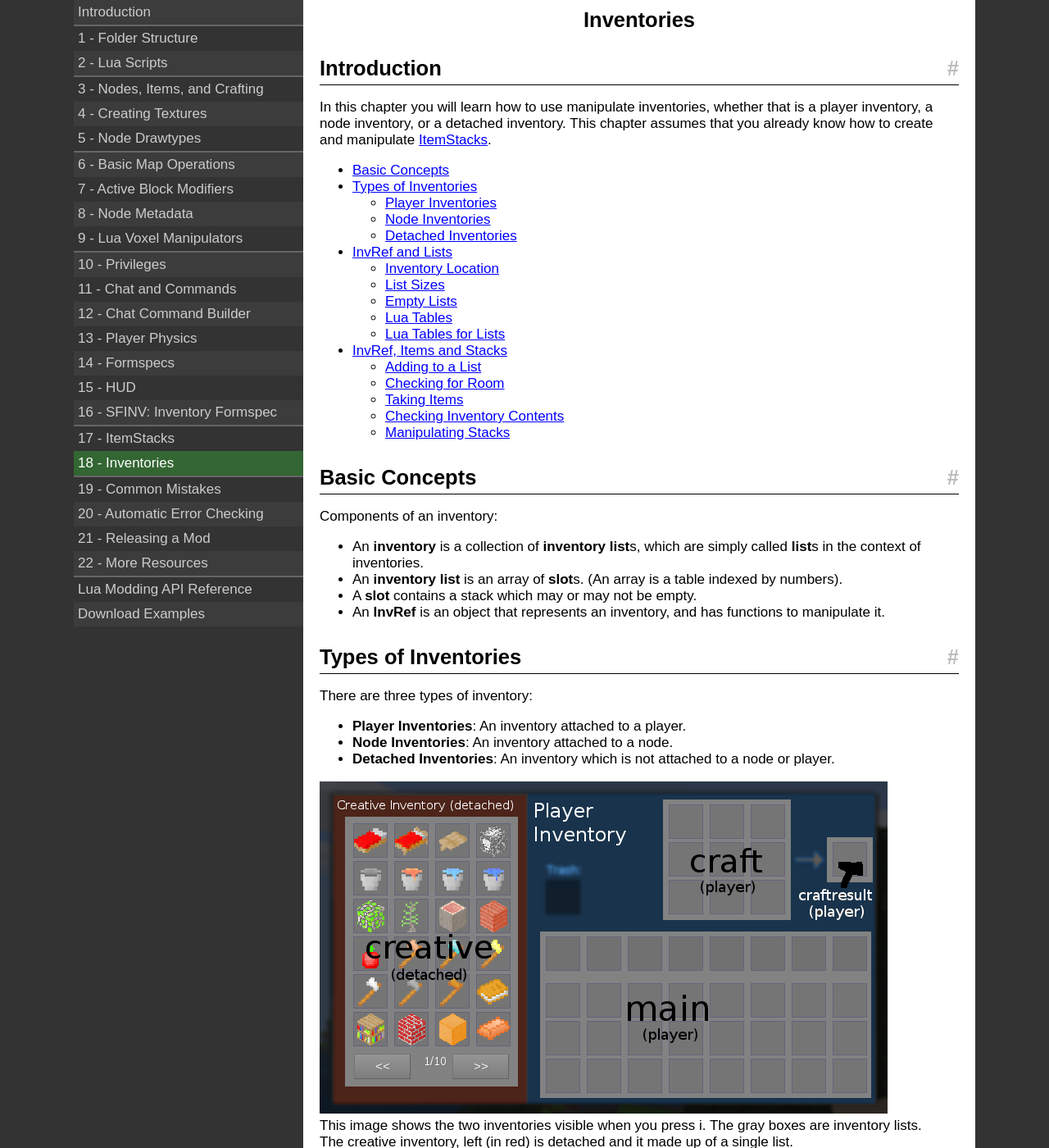
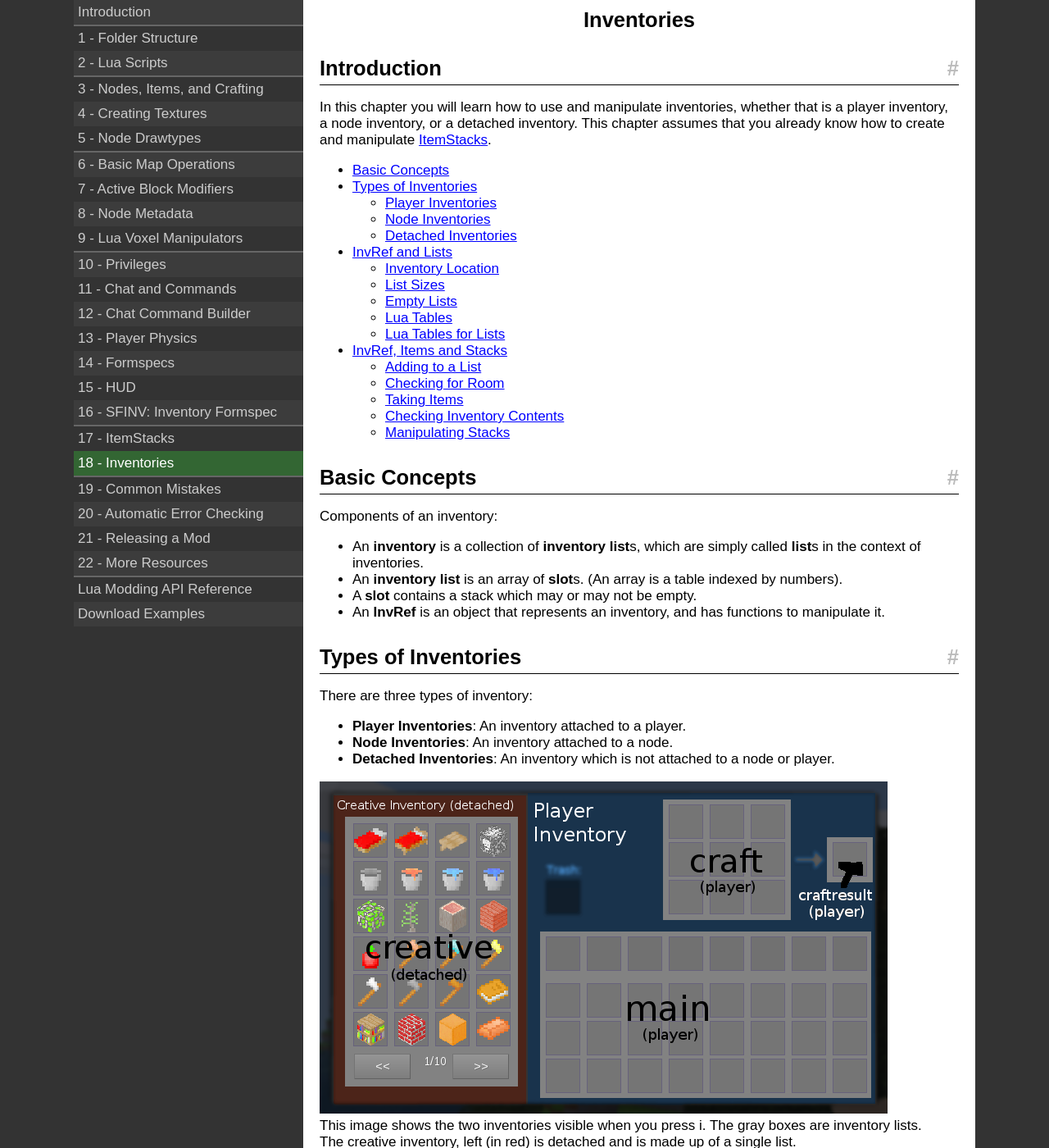
Before and after one commit to rubenwardy/minetest_modding_book, a Jekyll site: the page built from en/chapters/inventories.md, in a window 1280 px wide and 1400 px high. Shown: the whole window at 82% size. Built offline with Jekyll 4.4.1, drawn with Linux system fonts in a browser that asks for light colours; nearby versions of some CDN libraries.

Commit message:
Inventories: Fix grammar mistakes

```diff
--- a/en/chapters/inventories.md
+++ b/en/chapters/inventories.md
@@ -6,8 +6,8 @@ root: ../../
 
 ## Introduction
 
-In this chapter you will learn how to use manipulate inventories, whether that
-is a player inventory, a node inventory, or a detached inventory.
+In this chapter you will learn how to use and manipulate inventories, whether
+that is a player inventory, a node inventory, or a detached inventory.
 This chapter assumes that you already know how to create and manipulate
 [ItemStacks](itemstacks.html).
 
@@ -51,7 +51,7 @@ There are three types of inventory:
     <figcaption>
         This image shows the two inventories visible when you press i.
         The gray boxes are inventory lists.<br />
-        The creative inventory, left (in red) is detached and it made up of a
+        The creative inventory, left (in red) is detached and is made up of a
         single list.<br />
         The player inventory, right (in blue) is a player inventory
         and is made up of three lists.<br />
```
